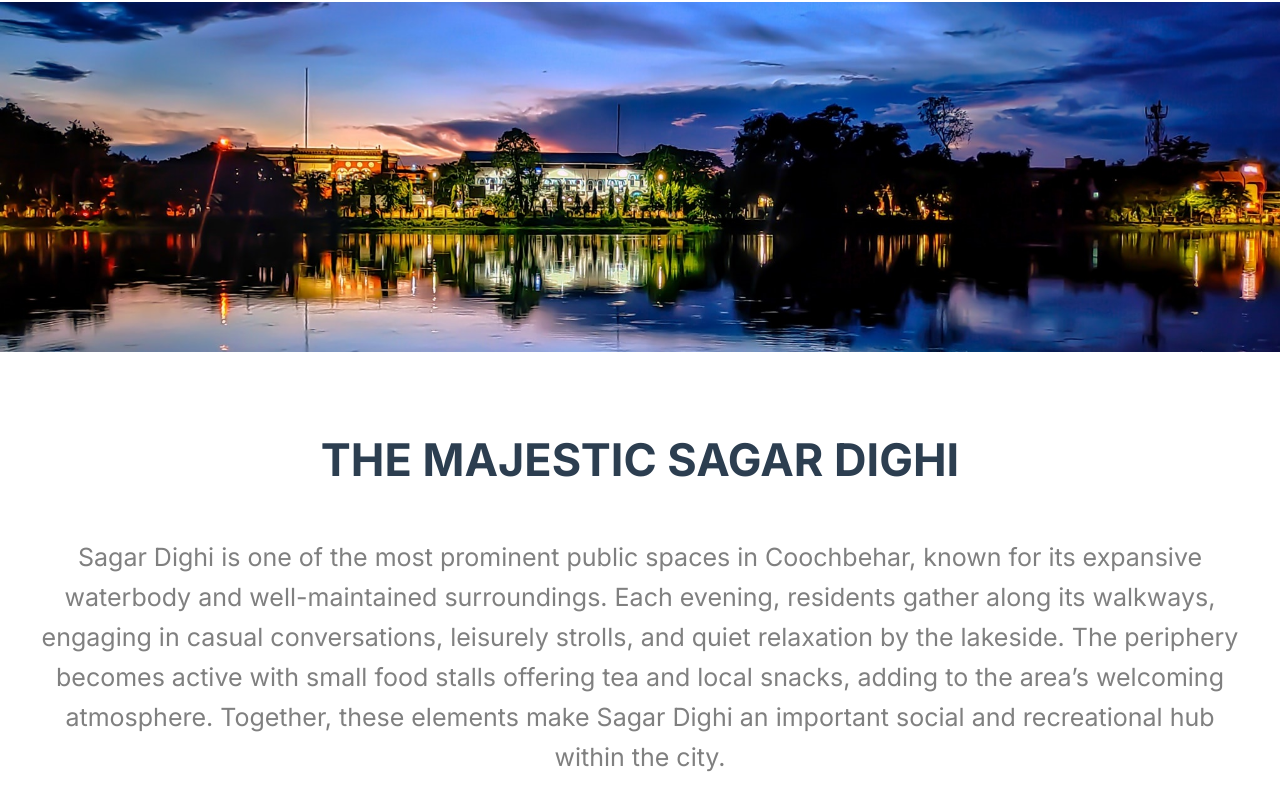
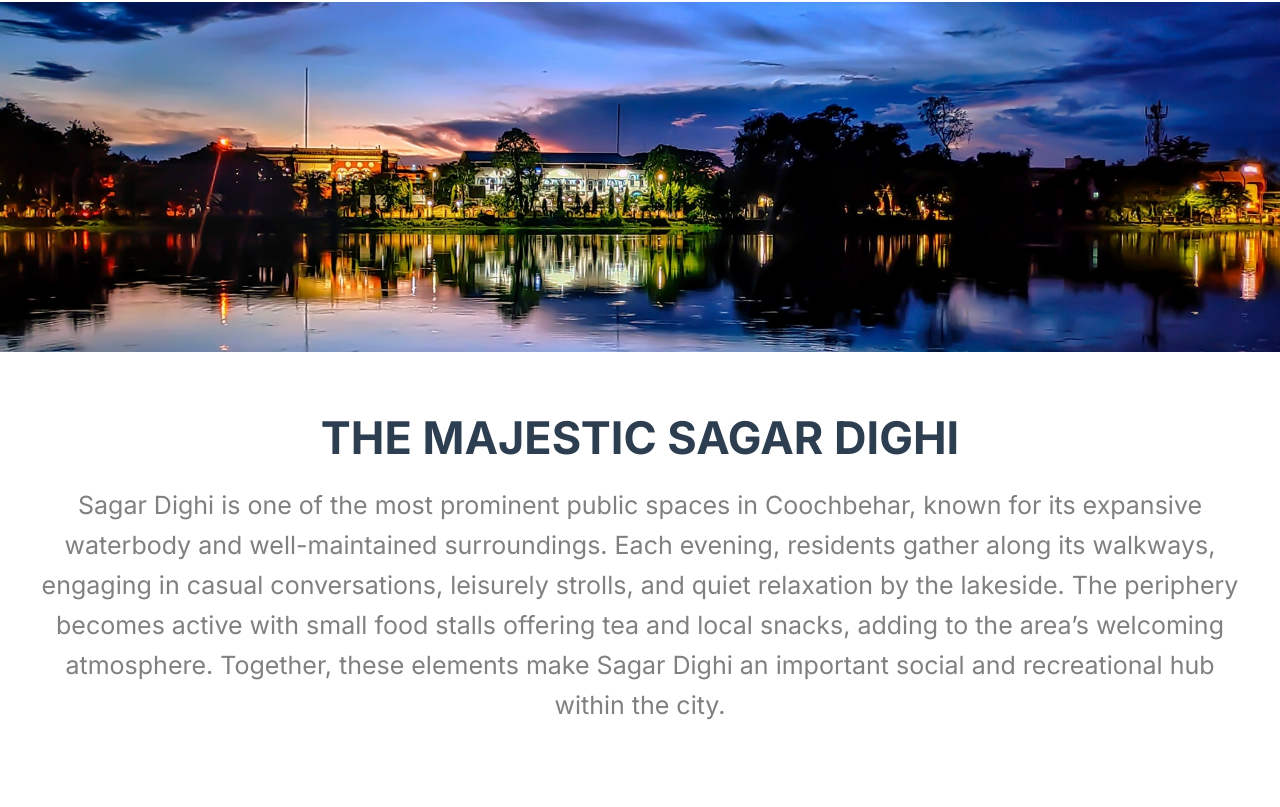
Before and after one commit to abk2191/coochbehar, a React (Vite) app: page / in a window 1280 px wide. Shown: the part 1063-1870 px from the top of the page. After the commit the page ends 1818 px from the top, so only its background shows below. Built offline with nearby package versions, Linux system fonts and the light colour scheme; a web font is replaced by a local one.

Commit message:
Added new features

```diff
--- a/src/SecondBanner.jsx
+++ b/src/SecondBanner.jsx
@@ -7,19 +7,19 @@ function SecondBanner() {
           alt="sagar-dighi"
           className="second-banner-image"
         />
-        <div className="sagar-dighi-desc-div">
-          <h2>THE MAJESTIC SAGAR DIGHI</h2>
-          <p>
-            Sagar Dighi is one of the most prominent public spaces in
-            Coochbehar, known for its expansive waterbody and well-maintained
-            surroundings. Each evening, residents gather along its walkways,
-            engaging in casual conversations, leisurely strolls, and quiet
-            relaxation by the lakeside. The periphery becomes active with small
-            food stalls offering tea and local snacks, adding to the area’s
-            welcoming atmosphere. Together, these elements make Sagar Dighi an
-            important social and recreational hub within the city.
-          </p>
-        </div>
+      </div>
+      <div className="sagar-dighi-desc-div">
+        <h2>THE MAJESTIC SAGAR DIGHI</h2>
+        <p>
+          Sagar Dighi is one of the most prominent public spaces in Coochbehar,
+          known for its expansive waterbody and well-maintained surroundings.
+          Each evening, residents gather along its walkways, engaging in casual
+          conversations, leisurely strolls, and quiet relaxation by the
+          lakeside. The periphery becomes active with small food stalls offering
+          tea and local snacks, adding to the area’s welcoming atmosphere.
+          Together, these elements make Sagar Dighi an important social and
+          recreational hub within the city.
+        </p>
       </div>
     </>
   );
--- a/src/index.css
+++ b/src/index.css
@@ -101,7 +101,7 @@ body {
 .second-banner {
   height: 350px;
   width: 100%;
-  margin-bottom: 20px;
+  margin-bottom: 8px;
 }
 
 .second-banner-image {
@@ -154,36 +154,32 @@ body {
   font-family: "Inter", sans-serif;
 }
 
-.second-banner {
-  text-align: center;
-}
-
-.second-banner h2 {
-  font-family: "Inter", sans-serif;
-  padding: 0;
-  margin: 0;
-  font-size: 45px;
-  color: #2c3e50;
-  margin-top: 50px;
-}
-
-.second-banner p {
-  font-family: "Inter", sans-serif;
-  padding: 0;
-  margin: 0;
-  font-size: 25px;
-  color: grey;
-  margin-top: 50px;
-  line-height: 1.6;
-}
-
 .sagar-dighi-desc-div {
   display: flex;
   flex-direction: column;
   align-items: center;
   justify-content: center;
   padding: 30px;
-  gap: -50px;
+  text-align: center;
+  gap: 20px;
+}
+
+.sagar-dighi-desc-div h2 {
+  font-family: "Inter", sans-serif;
+  padding: 0;
+  margin: 0;
+  font-size: 45px;
+  color: #2c3e50;
+  margin-top: 20px;
+}
+
+.sagar-dighi-desc-div p {
+  font-family: "Inter", sans-serif;
+  padding: 0;
+  margin: 0;
+  font-size: 25px;
+  color: grey;
+  line-height: 1.6;
 }
 
 /* Mobile Responsive */
```
